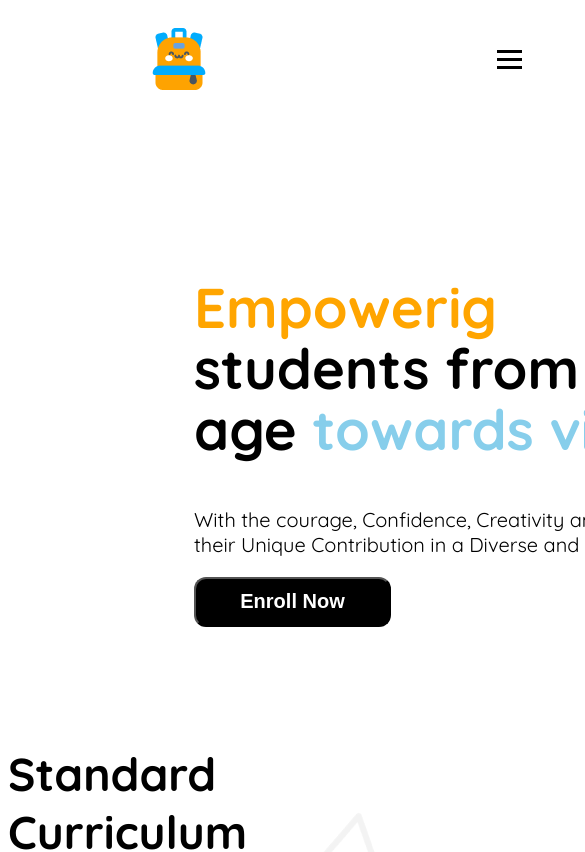
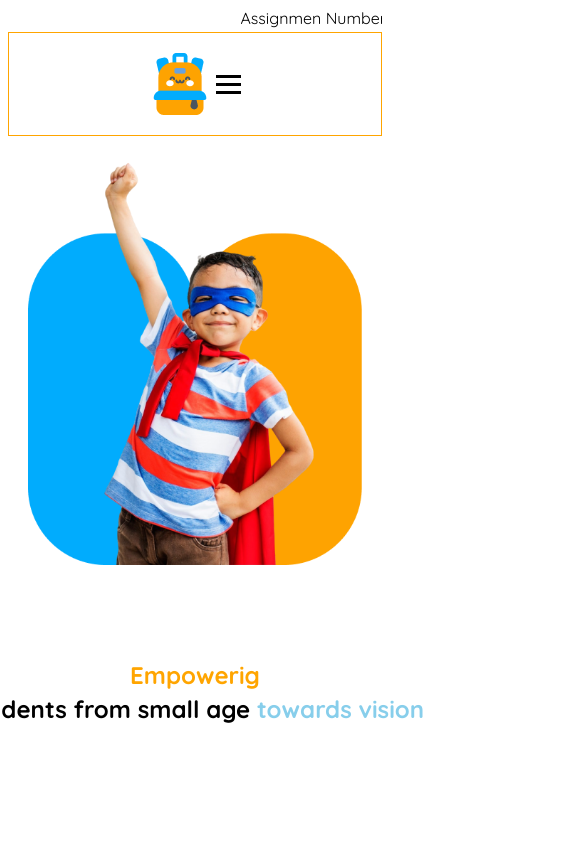
Before and after one commit to ArafatJamil/arafatjamilassignment-2, a plain HTML site: page index.html in a window 390 px wide. Shown: the top 852 px of the page, 585 px wide, since content can reach past the window. Drawn offline with Linux system fonts and the light colour scheme.

Commit message:
added header media query

```diff
--- a/index.html
+++ b/index.html
@@ -10,6 +10,8 @@
 
 <body>
     <header class="quicksand-font">
+        <marquee behavior="alternate" direction="">Assignmen Number 2</marquee>
+
         <section class="nav-container flex">
             <nav class="nav-logo flex">
                 <img src="assets/logo.png" alt="">
@@ -165,6 +167,7 @@
                 <img src="assets/google+.png" alt="">
                 <img src="assets/dribble.png" alt="">
             </div>
+
         </div>
 
     </footer>
--- a/style/education.css
+++ b/style/education.css
@@ -90,11 +90,11 @@
 }
 .kid-age-headline{
 
-    width: 640px;
-    height: 183px;
+    width: 40rem;
+    height: 11.44rem;
     font-style: bold;
     font-size: 3.5rem;
-    line-height: 61px;
+    line-height: 3.82rem;
 
 }
 #empower{
@@ -231,8 +231,8 @@
 
 .stories{
     max-width: 1440px;
-    max-height: 1018.02px;
-    background-image: url(bg.png) ,linear-gradient(#FFFFFF,#fad597 , #f9c66e );
+    height: 1018.02px;
+    background-image: url(bg.png) ,linear-gradient(#fff9f9,#fad597 , #f8cf89 );
 
 
 }
@@ -299,7 +299,6 @@
 .stories-container{
     display: grid;
     grid-template-columns:repeat(2, 1fr);
-    gap: 5px;
     gap: 20px;
 }
 
@@ -382,12 +381,6 @@
 }
 
 
-
-
-
-
-
-
 /* Media Query */
 @media screen and (max-width: 576px) {
     .nav-box, .btn, .nav-container h2{
@@ -399,16 +392,56 @@
     }
     .nav-container{
         justify-content:space-between ;
-        width:100%;
+        border: 1px solid orange;
     }
 
-    /* .nav-container, .kid-age-container, .kid-age-writting, #empower, #vision{
-        display: flex;
+    .kid-age-container{
 
         flex-direction: column;
+        text-align: center;
+        padding: 1.25rem;
     }
-    .kid-age-writting img{
-        width: 75%;
+    .herokid-img {
+        order: 1;
+        margin-bottom: 20px;
+        width: 100%;
     }
 
+    .herokid-img img {
+        width: 100%;
+        height: auto;
+    }
+
+    .kid-age-writting {
+        order: 2;
+        padding: 0 10px;
+
+    }
+    .kid-age-headline {
+        font-size: 24px;
+        line-height: 1.4;
+        margin-bottom: 15px;
+        text-align: center;
+        /* font-weight: 700;  */
+    }
+
+    .kid-age-paragraph {
+        font-size: 16px;
+        line-height: 1.6;
+        margin-bottom: 20px;
+        text-align: center;
+        padding: 0 15px;
+    }
+
+
+
+
+
+    main,footer{
+        display: none;
+    }
+
+
+
+
 }
```
